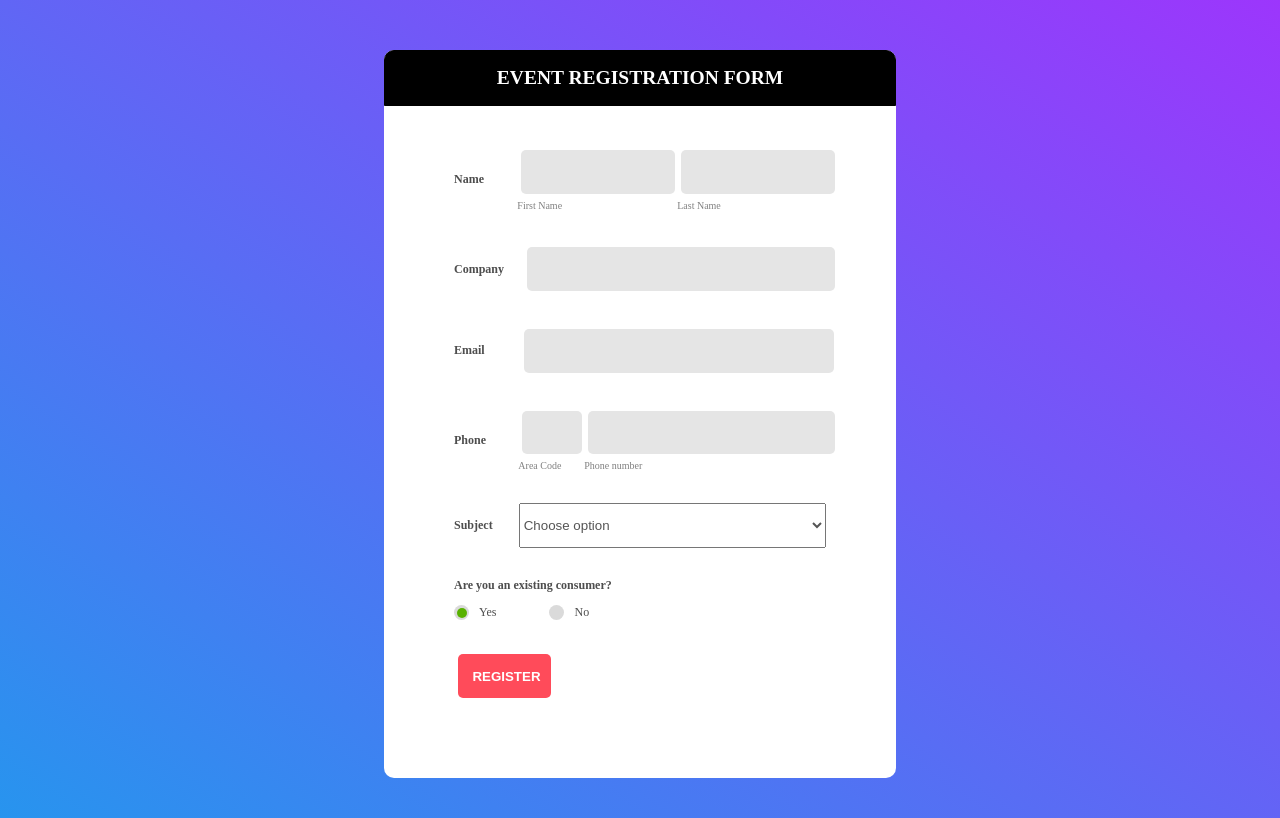
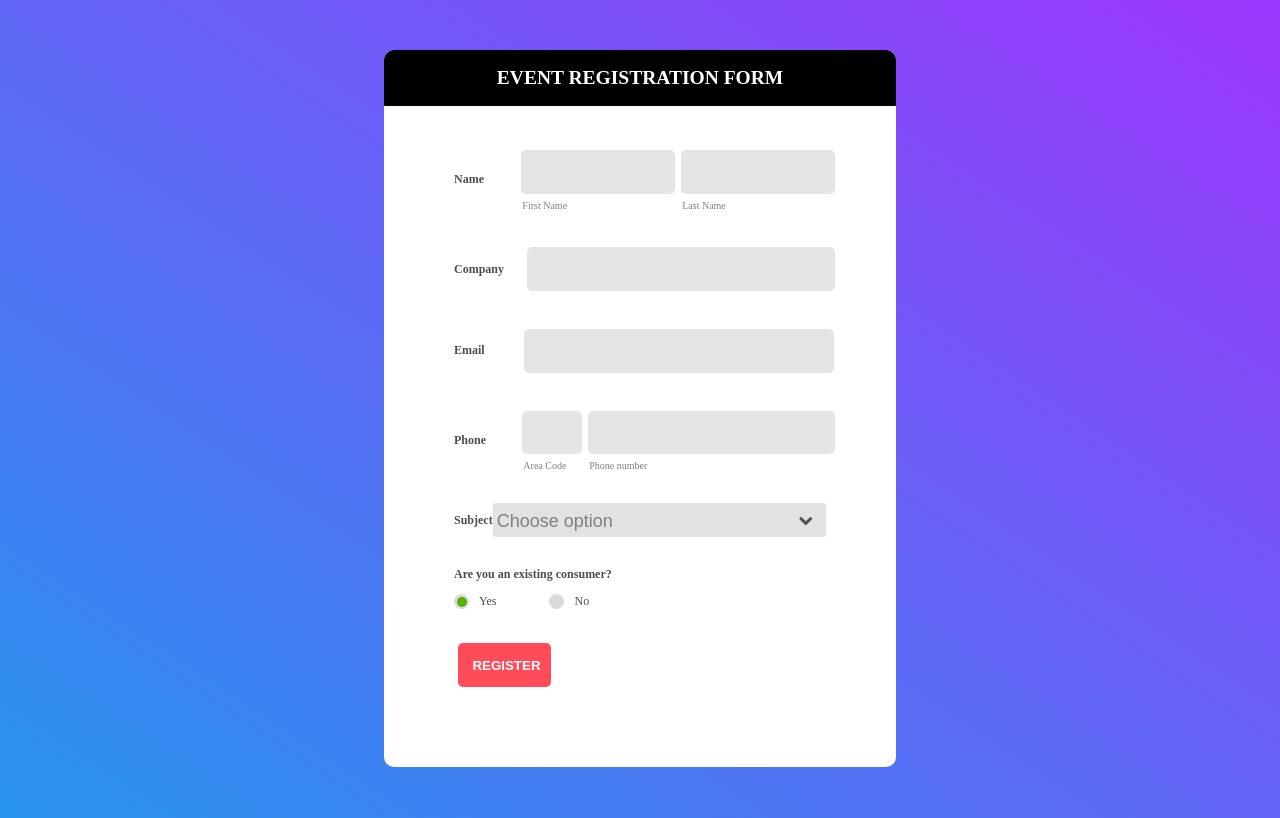
Before and after one commit to Clarisse-BREANT/SIMPLON, a PHP site: page /form.html in a window 1280 px wide. Shown: the top 818 px of the page. Run offline with PHP 8.4, Linux system fonts and the light colour scheme.

Commit message:
Select button ready

```diff
--- a/10_2020/TP_Formulaire/css/form.css
+++ b/10_2020/TP_Formulaire/css/form.css
@@ -40,7 +40,9 @@ span, p{
     font-weight: 900;
 }
 
-
+small{
+    margin-left: 5px;
+}
 
 /*DISPLAY FLEX*/
 
@@ -126,17 +128,21 @@ input, #option{
 }
 
 /*SELECT OPTION*/
-#toto{
-    color:rgb(85, 85, 85);
-    width: 85%;
-    height: 45px;
+.mystyle select {
+    background: transparent;
+    width: 460px;
+    height: 35px;
+    border: none;
+    font-size: 18px;
+    color: grey;
 }
-.toto_flex{
-    display: flex;
-    align-items: center;
-}
-#toto_label{
-    margin-right: 7%;
+.mystyle {
+    width: 440px;
+    height: 34px;
+    border: none;
+    border-radius: 3px;
+    overflow: hidden;
+    background: url("arrow-down-01-512.png") 96% / 5% no-repeat rgba(216, 215, 215, 0.726);
 }
 
 
--- a/10_2020/TP_Formulaire/form.html
+++ b/10_2020/TP_Formulaire/form.html
@@ -12,6 +12,7 @@
 <body>
 
     <!--FORMULAIRE-->
+
 
     <form action="form.php" method='POST'>
         <!--EN TETE-->
@@ -83,16 +84,19 @@
         </div>
 
         <!--ROW 5-->
-        <div class='container toto_flex select'>
+        <div class='container flex select'>
             <!--LABEL-->
             <div id='toto_label'>
                 <span><label for="option">Subject</label></span>
             </div>
 
             <!--INPUT-->
-            <select name="" id='toto'>
-                <option value="">Choose option</option>
-            </select>
+            <div class='mystyle'>
+                <select>
+                    <option>Choose option</option>
+                </select>
+            </div>
+
             <!--<select name="">
                 <option value="">Choose option</option>
             </select>-->
```
Also changed, not shown: 10_2020/TP_Formulaire/radio_test.html (added, +87 -0 lines), 10_2020/TP_Formulaire/select_test.html (added, +33 -0 lines), 10_2020/TP_Formulaire/css/arrow-down-01-512.png (added).
